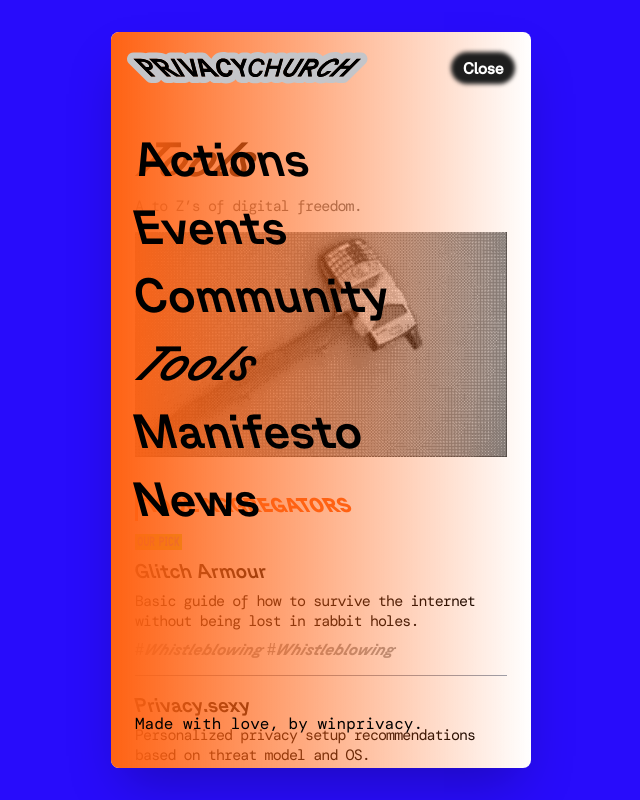
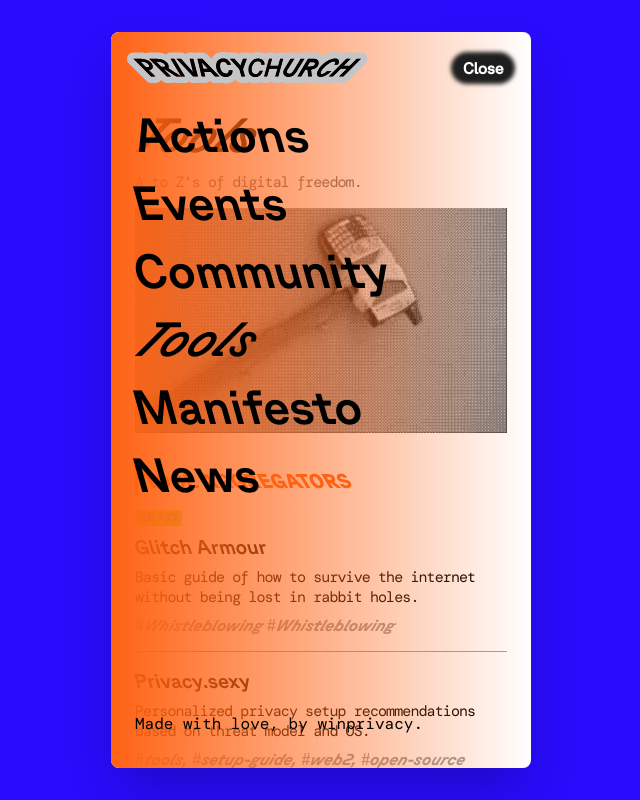
Before and after one commit to JordanGallant/privacy-church, a Next.js app: page /tools in a window 1280 px wide. Both pictures are taken after a click on the button "Menu". Shown: the whole page, without its empty margins (319-959 px from the left). Built offline with nearby package versions, Linux system fonts and the light colour scheme.

Commit message:
fix padding

```diff
--- a/app/_components/modals/menu.tsx
+++ b/app/_components/modals/menu.tsx
@@ -12,7 +12,7 @@
 
   return (
     <div
-      className="absolute inset-0 flex flex-col pt-24 px-6"
+      className="absolute inset-0 flex flex-col pt-18 px-6"
       style={{
         background: 'linear-gradient(to right, #ff6213, transparent)',
         fontFamily: 'var(--font-gt-planar), sans-serif',
--- a/app/actions/page.tsx
+++ b/app/actions/page.tsx
@@ -7,7 +7,7 @@
   return (
     <>
     <Navbar/>
-<div className="p-6 max-w-4xl mx-auto">
+<div className="px-6 max-w-4xl mx-auto">
   <h1 className="text-5xl mb-2 leading-tight font-[family-name:var(--font-gt-planar-heading)]">
         Actions
     </h1>
--- a/app/community/page.tsx
+++ b/app/community/page.tsx
@@ -8,7 +8,7 @@
   return (
     <>
     <Navbar/>
-<div className="p-6 max-w-4xl mx-auto">
+<div className="px-6 max-w-4xl mx-auto">
     <h1 className="text-5xl mb-2 leading-tight font-[family-name:var(--font-gt-planar-heading)]">
     Community
   </h1>
--- a/app/events/page.tsx
+++ b/app/events/page.tsx
@@ -8,7 +8,7 @@
   return (
     <>
     <Navbar/>
-<div className="p-6 max-w-4xl mx-auto">
+<div className="px-6 max-w-4xl mx-auto">
 <h1 className="text-5xl mb-2 leading-tight font-[family-name:var(--font-gt-planar-heading)]">
     Events
   </h1>
--- a/app/manifesto/page.tsx
+++ b/app/manifesto/page.tsx
@@ -8,7 +8,7 @@
   return (
     <>
     <Navbar/>
-<div className="p-6 max-w-4xl mx-auto">
+<div className="px-6 max-w-4xl mx-auto">
   <h1 className="text-5xl mb-2 pl-3 leading-tight font-[family-name:var(--font-gt-planar-heading)]">
         Manifesto
     </h1>
--- a/app/news/page.tsx
+++ b/app/news/page.tsx
@@ -7,9 +7,7 @@
       <Navbar hideLogo={false} />
 
 <div className="px-6 max-w-4xl mx-auto">
-  <h1 className="text-5xl mb-2 leading-tight font-[family-name:var(--font-gt-planar-heading)]">
-          News
-        </h1>
+  <h1 className="text-5xl mb-2 leading-tight font-[family-name:var(--font-gt-planar-heading)]">News</h1>
 
         <p
           className="font-[family-name:var(--font-dm-mono)] font-normal text-[15px] leading-[20px] tracking-[-0.06em] mb-4"
--- a/app/tools/page.tsx
+++ b/app/tools/page.tsx
@@ -7,7 +7,7 @@
   return (
     <>
     <Navbar/>
-<div className="p-6 max-w-4xl mx-auto">
+<div className="px-6 max-w-4xl mx-auto">
   <h1 className="text-5xl mb-2 leading-tight font-[family-name:var(--font-gt-planar-heading)]">
         Tools
     </h1>
```
